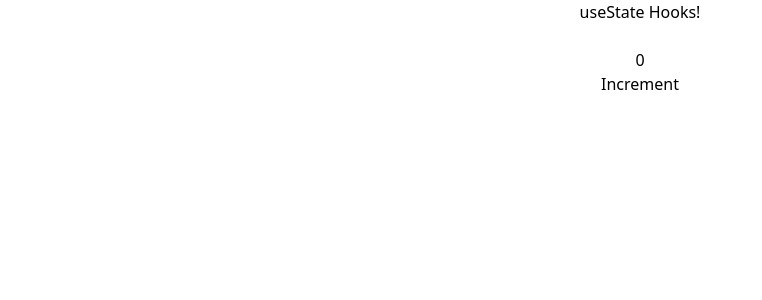
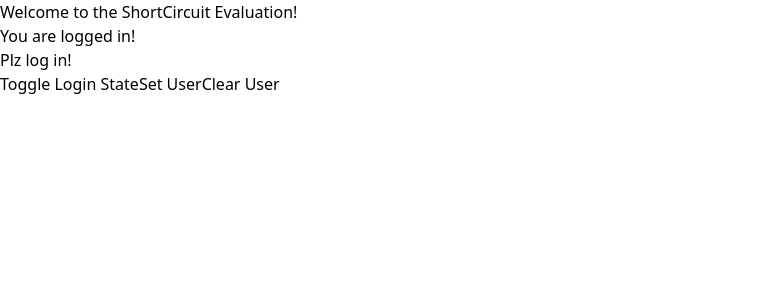
Before and after one commit to rajendra-rauta/React_v19, a React (Vite) app: page / in a window 1280 px wide. Shown: the top 300 px of the page, without its empty margins (0-762 px from the left). Built offline with nearby package versions, Linux system fonts and the light colour scheme.

Commit message:
short circuit

```diff
--- a/src/App.jsx
+++ b/src/App.jsx
@@ -11,8 +11,8 @@ import "./components/Ev.css";
 import './index.css'
 // import { Todo } from "./projects/Todo/Todo";
 // import { ToggleSwitch } from "./projects/toggleswitch/ToggleSwitch";
- import { Counter } from "./components/hooks/useState";
-
+//  import { Counter } from "./components/hooks/useState";
+import { ShortCircuitExample } from "./components/hooks/ShortCyrcuit";
 export const App = () => {
   // const value = "Rajendra Rauta"
   return (
@@ -28,7 +28,9 @@ export const App = () => {
       {/* <LiftingState /> */}
       {/* <ToggleSwitch /> */}
       {/* <Todo/> */}
-      <Counter />
+      {/* <Counter /> */}
+
+      <ShortCircuitExample />
 
 
     </section>
--- a/src/components/hooks/ShortCyrcuit.jsx
+++ b/src/components/hooks/ShortCyrcuit.jsx
@@ -1,7 +1,7 @@
-import "./Hooks.css";
+// import "./Hooks.css";
 import { useState } from "react";
 
-const ShortCircuitExample = () => {
+export const ShortCircuitExample = () => {
   const [isLoggedIn, setIsLoggedIn] = useState(true);
   const [user, setUser] = useState("");
   // const [count, setCount] = useState(0);
@@ -38,4 +38,4 @@ const ShortCircuitExample = () => {
   );
 };
 
-export default ShortCircuitExample;
+// export default ShortCircuitExample;
```
